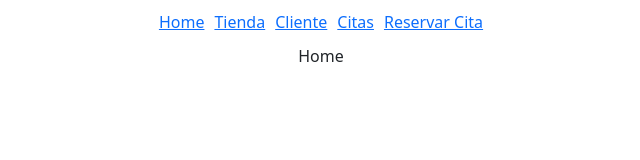
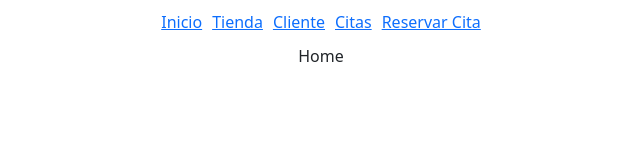
Before and after one commit to leonelborgesdev/clientopticavillavicencio, a React (Create React App) app: page / in a window 1280 px wide. Shown: the top 160 px of the page, without its empty margins (319-959 px from the left). Built offline with nearby package versions, Linux system fonts and the light colour scheme.

Commit message:
nombre inicio

```diff
--- a/src/components/Nav/Nav.jsx
+++ b/src/components/Nav/Nav.jsx
@@ -5,7 +5,7 @@
 export const Nav = () => {
   return (
     <div className="container_nav">
-      <Link to={"/"}>Home</Link>
+      <Link to={"/"}>Inicio</Link>
       <Link to={"/tienda"}>Tienda</Link>
       <Link to={"/cliente"}>Cliente</Link>
       <Link to={"/citas"}>Citas</Link>
```
